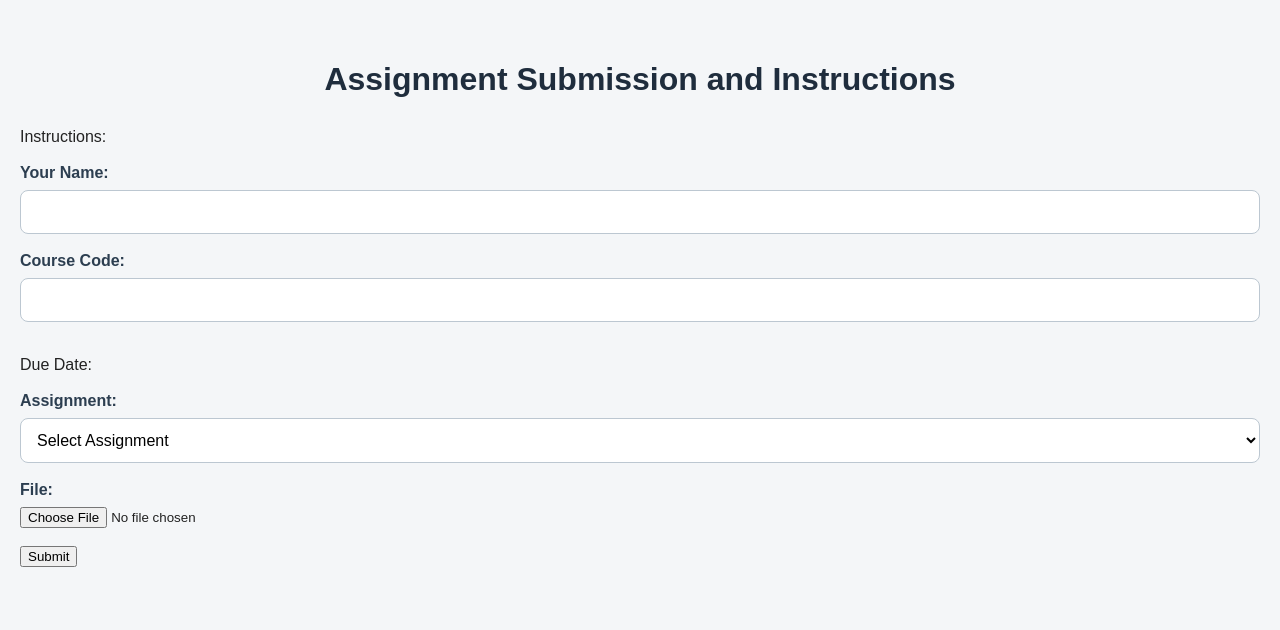
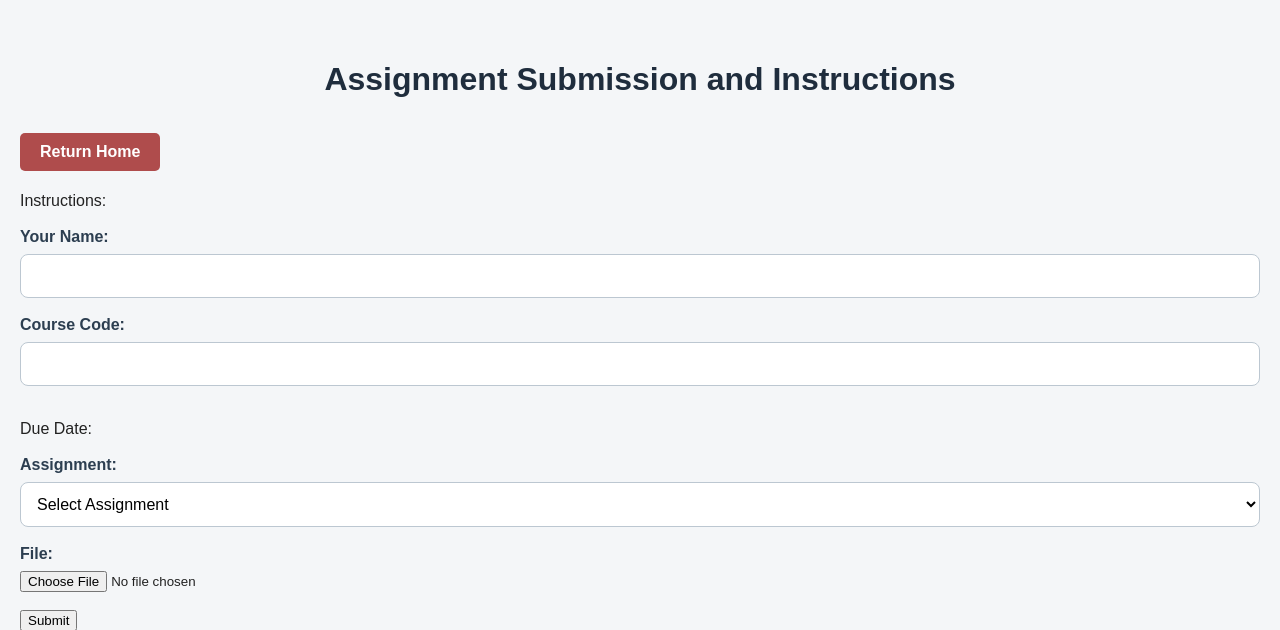
Before and after one commit to nfava/IRM3007-OnlineLearningApplication, a Django app: page /submit/ in a window 1280 px wide. Shown: the top 630 px of the page. Run offline with Django 5.2, Linux system fonts and the light colour scheme; data comes from the database, SQL or seed files in the repository; both versions use the stored data as it was after the commit.

Commit message:
fixing DB

```diff
--- a/IRM3007/grades/templates/Assignment_submission.html
+++ b/IRM3007/grades/templates/Assignment_submission.html
@@ -7,6 +7,9 @@
 <body>
 
 <h1>Assignment Submission and Instructions </h1>
+<p>
+   <a href="{% url 'dashboard' %}" class="button">Return Home</a>
+</p>
 <!-- Form which user will enter in requried information to submit documents! -->
 
 <form method="post" enctype="multipart/form-data">
```
Also changed, not shown: IRM3007/db.sqlite3, IRM3007/grades/migrations/0001_initial.py (deleted), IRM3007/grades/migrations/0002_assignment_course_code.py (deleted), IRM3007/grades/migrations/0003_assignment_instruction_file.py (deleted).
